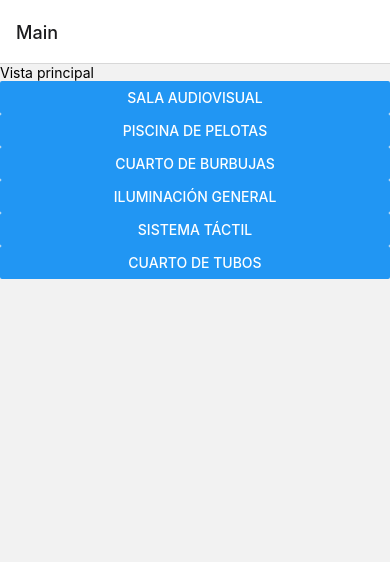
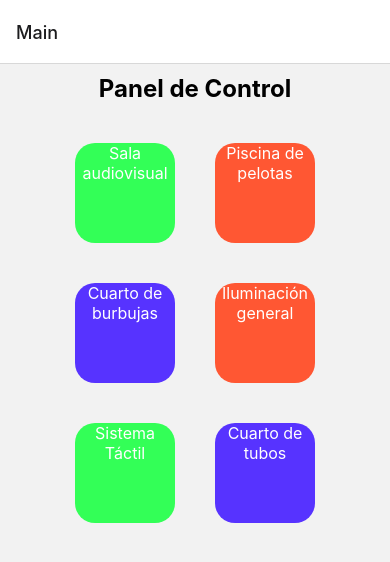
Before and after one commit to sebasurto/Fronted-Aula-Sensorial, a React Native app: screen /Main in a window 390 px wide. Shown: the top 562 px of the page. Built offline with nearby package versions, Linux system fonts and the light colour scheme.

Commit message:
Aplicación de ciertos estilos a los botones del panel de control y estilos a los títulos de las vistas

```diff
--- a/src/components/MainButtons.jsx
+++ b/src/components/MainButtons.jsx
@@ -1,38 +1,74 @@
 import React from 'react';
-import { Button, Text, View } from 'react-native';
-import { NavigationContainer } from '@react-navigation/native';
-import { createNativeStackNavigator } from '@react-navigation/native-stack';
+import { Button, Text, View, StyleSheet, TouchableOpacity} from 'react-native';
+
 function MainButtons({ navigation }) {
   return (
-    <View>
-      <Text>Vista principal</Text>
-      <Button
+
+    <View style={styles.container}>
+      <MainButton
         title="Sala audiovisual"
         onPress={() => navigation.navigate('AudiovisualSystem')}
+        color="#33FF57"
       />
-      <Button
+      <MainButton
         title="Piscina de pelotas"
         onPress={() => navigation.navigate('BallsPool')}
+        color="#FF5733"
       />
-      <Button
+      <MainButton
         title="Cuarto de burbujas"
         onPress={() => navigation.navigate('BubbleRoom')}
+        color="#5733FF"
       />
-      <Button
+      <MainButton
         title="Iluminación general"
         onPress={() => navigation.navigate('CommonIlumination')}
+        color="#FF5733"
       />
-      <Button
+      <MainButton
         title="Sistema Táctil"
         onPress={() => navigation.navigate('TactileSystem')}
-
+        color="#33FF57"
       />
-      <Button
+      <MainButton
         title="Cuarto de tubos"
         onPress={() => navigation.navigate('TubeRoom')}
+        color="#5733FF"
       />
     </View>
   );
 }
-
+const MainButton = ({ title, onPress, color }) => {
+  return (
+    <TouchableOpacity
+    style={{ ...styles.button, backgroundColor: color }}
+    onPress={onPress}
+  >
+    <Text style={styles.buttonText}>{title}</Text>
+  </TouchableOpacity>
+  );
+};
+const styles = StyleSheet.create({
+  container: {
+    flex: 1,
+    flexDirection: 'row', // Divide en dos columnas
+    flexWrap: 'wrap', // Permite que los botones se envuelvan a la siguiente fila si no caben en la pantalla
+    justifyContent: 'center',
+  },
+  button: {
+    width: 100,
+    height: 100,
+    borderRadius: 20,
+    margin: 20,
+    marginVertical: 20,
+  },
+  buttonText: {
+    color: 'white',
+    fontSize: 16,
+    justifyContent: 'center',
+    alignContent: 'center',
+    textAlign: 'center',
+    textAlignVertical: 'center',
+  },
+});
 export default MainButtons
--- a/src/pages/AudiovisualSystem.jsx
+++ b/src/pages/AudiovisualSystem.jsx
@@ -1,13 +1,11 @@
 import React from 'react';
 import { View, Text } from 'react-native';
-import BackToMain from '../components/BackToMain';
-import { NavigationContainer } from '@react-navigation/native';
-import { createNativeStackNavigator } from '@react-navigation/native-stack';
+import styles from '../styles/styles';
+
 function AudiovisualSystem({ navigation }) {
   return (
     <View>
-      <Text> Salón Audiovisual</Text>
-      <BackToMain navigation={navigation}/>
+      <Text style={styles.title}> Salón Audiovisual</Text>
     </View>
   );
 }
--- a/src/pages/BallsPool.jsx
+++ b/src/pages/BallsPool.jsx
@@ -1,11 +1,11 @@
 import React from 'react';
 import { View, Text } from 'react-native';
-import BackToMain from '../components/BackToMain';
+import styles from '../styles/styles';
+
 function BallsPool({ navigation }) {
   return (
     <View>
-      <Text> Piscina de pelotas</Text>
-      <BackToMain navigation={navigation}/>
+      <Text style={styles.title}> Piscina de pelotas</Text>
     </View>
   );
 }
--- a/src/pages/BubbleRoom.jsx
+++ b/src/pages/BubbleRoom.jsx
@@ -1,11 +1,11 @@
 import React from 'react';
 import { View, Text, Button } from 'react-native';
-import BackToMain from '../components/BackToMain';
+import styles from '../styles/styles';
+
 function BubbleRoom({ navigation }) {
   return (
     <View>
-      <Text> Cuarto de burbujas</Text>
-      <BackToMain navigation={navigation}/>
+      <Text style={styles.title}> Cuarto de burbujas</Text>
     </View>
   );
 }
--- a/src/pages/CommonIlumination.jsx
+++ b/src/pages/CommonIlumination.jsx
@@ -1,11 +1,11 @@
 import React from 'react';
 import { View, Text, Button } from 'react-native';
-import BackToMain from '../components/BackToMain';
+import styles from '../styles/styles';
+
 function CommonIlumination({ navigation }) {
   return (
     <View>
-      <Text> Iluminacion general</Text>
-      <BackToMain navigation={navigation}/>
+      <Text style={styles.title}> Iluminacion general</Text>
     </View>
   );
 }
--- a/src/pages/MainScreen.jsx
+++ b/src/pages/MainScreen.jsx
@@ -1,9 +1,14 @@
 import React from 'react';
 import { View, Text, Button } from 'react-native';
 import MainButtons from '../components/MainButtons';
+import styles from '../styles/styles';
 function MainScreen({ navigation }) {
   return (
-    <MainButtons navigation={navigation} />
+    <View>
+      <Text style={styles.title} >Panel de Control</Text>
+      <MainButtons navigation={navigation} />
+    </View>
+
   );
 }
 
--- a/src/pages/TactileSystem.jsx
+++ b/src/pages/TactileSystem.jsx
@@ -1,11 +1,11 @@
 import React from 'react';
 import { View, Text, Button } from 'react-native';
-import BackToMain from '../components/BackToMain';
+import styles from '../styles/styles';
+
 function TactileSystem({ navigation }) {
   return (
     <View>
-      <Text> Sistema Táctil</Text>
-      <BackToMain navigation={navigation}/>
+      <Text style={styles.title}> Sistema Táctil</Text>
     </View>
   );
 }
--- a/src/pages/TubeRoom.jsx
+++ b/src/pages/TubeRoom.jsx
@@ -1,11 +1,10 @@
 import React from 'react';
 import { View, Text, Button } from 'react-native';
-import BackToMain from '../components/BackToMain';
+import styles from '../styles/styles';
 function TubeRoom({ navigation }) {
   return (
     <View>
-      <Text> Cuarto de tubos</Text>
-      <BackToMain navigation={navigation}/>
+      <Text style={styles.title}> Cuarto de tubos</Text>
     </View>
   );
 }
--- /dev/null
+++ b/src/styles/styles.jsx
@@ -0,0 +1,14 @@
+import { StyleSheet } from 'react-native';
+
+const styles = StyleSheet.create({
+  title: {
+    fontSize: 24,
+    fontWeight: 'bold',
+    marginBottom: 20,
+    textAlign:'center',
+    marginTop: 10,
+  },
+  // Otros estilos comunes
+});
+
+export default styles;
```
